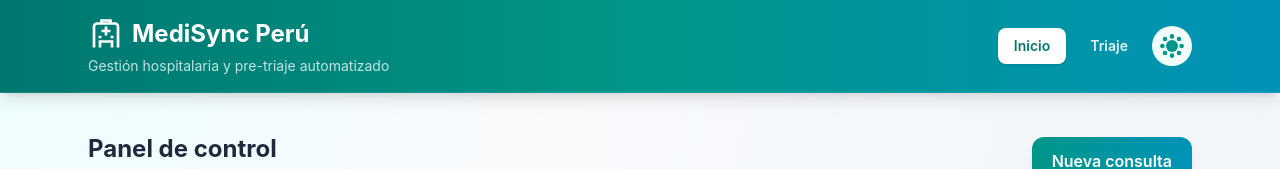
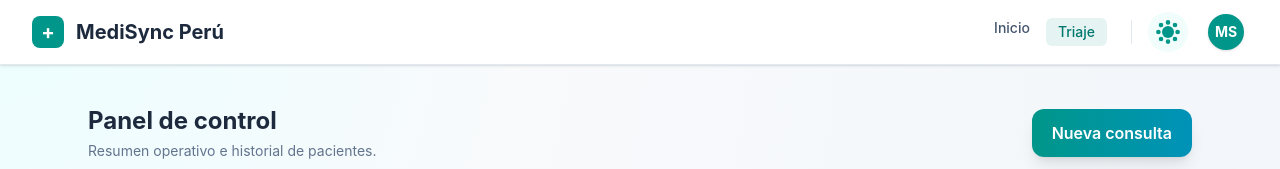
Before and after one commit to MSanchezVasquez/medisync-clinica-digital, a React (Vite) app in the folder frontend/: page /dashboard in a window 1280 px wide. Shown: the top 169 px of the page. Built offline with nearby package versions, Linux system fonts and the light colour scheme; no server answers.

Commit message:
feat(frontend): implementación de menú desplegable de perfil animado en el Header

```diff
--- a/frontend/src/components/Header.tsx
+++ b/frontend/src/components/Header.tsx
@@ -1,45 +1,110 @@
-import { NavLink } from 'react-router-dom';
+import { useState, useRef, useEffect } from 'react';
+import { motion, AnimatePresence } from 'framer-motion';
 import { ThemeToggle } from './ThemeToggle';
+import { Link } from 'react-router-dom';
 
-const Logo = () => (
-  <svg
-    className="w-9 h-9"
-    viewBox="0 0 24 24"
-    fill="none"
-    stroke="currentColor"
-    strokeWidth="1.8"
-    aria-hidden="true"
+const ProfileDropdown = () => {
+  const [isOpen, setIsOpen] = useState(false);
+  const dropdownRef = useRef<HTMLDivElement>(null);
+
+  // Cierra el menú si se hace clic fuera del componente
+  useEffect(() => {
+    const handleClickOutside = (event: MouseEvent) => {
+      if (dropdownRef.current && !dropdownRef.current.contains(event.target as Node)) {
+        setIsOpen(false);
+      }
+    };
+    document.addEventListener('mousedown', handleClickOutside);
+    return () => document.removeEventListener('mousedown', handleClickOutside);
+  }, []);
+
+  return (
+    <div className="relative" ref={dropdownRef}>
+      <button
+        onClick={() => setIsOpen(!isOpen)}
+        className="flex items-center gap-2 p-1 rounded-full hover:bg-slate-100 dark:hover:bg-slate-800 transition-colors focus:outline-none focus:ring-2 focus:ring-teal-500"
+        aria-expanded={isOpen}
+        aria-haspopup="true"
       >
-    <path d="M4 21V7a2 2 0 0 1 2-2h12a2 2 0 0 1 2 2v14" />
-    <path d="M9 5V3h6v2M9 10h6M12 7v6M8 21v-4h8v4M7 14h2M15 14h2" />
-  </svg>
+        <div className="w-9 h-9 rounded-full bg-teal-600 flex items-center justify-center text-white font-bold text-sm shadow-sm">
+          MS
+        </div>
+      </button>
+
+      <AnimatePresence>
+        {isOpen && (
+          <motion.div
+            initial={{ opacity: 0, y: 10, scale: 0.95 }}
+            animate={{ opacity: 1, y: 0, scale: 1 }}
+            exit={{ opacity: 0, y: 10, scale: 0.95 }}
+            transition={{ duration: 0.15, ease: 'easeOut' }}
+            className="absolute right-0 mt-3 w-56 bg-white dark:bg-slate-900 rounded-xl shadow-xl border border-slate-200 dark:border-slate-800 overflow-hidden z-50"
+          >
+            <div className="px-4 py-3 border-b border-slate-100 dark:border-slate-800 bg-slate-50/50 dark:bg-slate-800/30">
+              <p className="text-sm font-bold text-slate-800 dark:text-slate-100 truncate">
+                Moises Sanchez
+              </p>
+              <p className="text-xs text-slate-500 dark:text-slate-400 truncate">
+                Administrador del Sistema
+              </p>
+            </div>
+
+            <div className="py-1">
+              <button className="w-full text-left px-4 py-2.5 text-sm text-slate-700 dark:text-slate-300 hover:bg-slate-50 dark:hover:bg-slate-800 transition-colors flex items-center gap-2">
+                <span>👤</span> Mi Perfil
+              </button>
+              <button className="w-full text-left px-4 py-2.5 text-sm text-slate-700 dark:text-slate-300 hover:bg-slate-50 dark:hover:bg-slate-800 transition-colors flex items-center gap-2">
+                <span>⚙️</span> Configuración
+              </button>
+            </div>
+
+            <div className="border-t border-slate-100 dark:border-slate-800 py-1">
+              <button className="w-full text-left px-4 py-2.5 text-sm font-medium text-red-600 dark:text-red-400 hover:bg-red-50 dark:hover:bg-red-950/30 transition-colors flex items-center gap-2">
+                <span>🚪</span> Cerrar Sesión
+              </button>
+            </div>
+          </motion.div>
+        )}
+      </AnimatePresence>
+    </div>
   );
+};
 
 export const Header = () => {
-  const enlace = ({ isActive }: { isActive: boolean }) =>
-    `px-4 py-2 rounded-lg text-sm font-semibold transition-colors ${isActive ? 'bg-white text-teal-700 shadow-sm dark:bg-teal-600 dark:text-white' : 'text-white/90 hover:bg-white/10'}`;
   return (
-    <header className="sticky top-0 z-40 bg-linear-to-r from-teal-700 via-teal-600 to-cyan-600 dark:from-slate-950 dark:via-slate-900 dark:to-teal-950 shadow-lg border-b border-white/10">
-      <div className="max-w-6xl mx-auto px-6 py-4 flex flex-col sm:flex-row sm:items-center justify-between gap-4">
-        <div>
-          <h1 className="text-2xl font-bold text-white flex items-center gap-2">
-            <Logo />
-            MediSync Perú
-          </h1>
-          <p className="text-teal-50/80 text-sm mt-1">
-            Gestión hospitalaria y pre-triaje automatizado
-          </p>
+    <header className="sticky top-0 z-40 bg-white dark:bg-slate-950 border-b border-slate-200 dark:border-slate-800 shadow-sm">
+      <div className="max-w-7xl mx-auto px-4 sm:px-6 lg:px-8">
+        <div className="flex justify-between items-center h-16">
+          {/* Lado izquierdo: Logo */}
+          <div className="flex items-center gap-3">
+            <div className="w-8 h-8 bg-teal-600 rounded-lg flex items-center justify-center">
+              <span className="text-white font-bold text-xl">+</span>
             </div>
-        <div className="flex items-center gap-2">
-          <nav className="flex gap-2">
-            <NavLink to="/dashboard" className={enlace}>
+            <h1 className="text-xl font-bold text-slate-800 dark:text-white">MediSync Perú</h1>
+          </div>
+
+          {/* Lado derecho: Navegación y Acciones */}
+          <div className="flex items-center gap-4">
+            <nav className="hidden md:flex gap-4 mr-2">
+              <Link
+                to="/"
+                className="text-sm font-medium text-slate-600 hover:text-teal-600 dark:text-slate-300 dark:hover:text-teal-400 transition-colors"
+              >
                 Inicio
-            </NavLink>
-            <NavLink to="/triaje" className={enlace}>
+              </Link>
+              <Link
+                to="/triaje"
+                className="text-sm font-medium bg-teal-600/10 text-teal-700 hover:bg-teal-600/20 dark:bg-teal-900/30 dark:text-teal-400 px-3 py-1 rounded-md transition-colors"
+              >
                 Triaje
-            </NavLink>
+              </Link>
             </nav>
+
+            <div className="h-6 w-px bg-slate-200 dark:bg-slate-700 hidden md:block"></div>
+
             <ThemeToggle />
+            <ProfileDropdown />
+          </div>
         </div>
       </div>
     </header>
```
Lines whose indentation alone changed are shown as unchanged.
